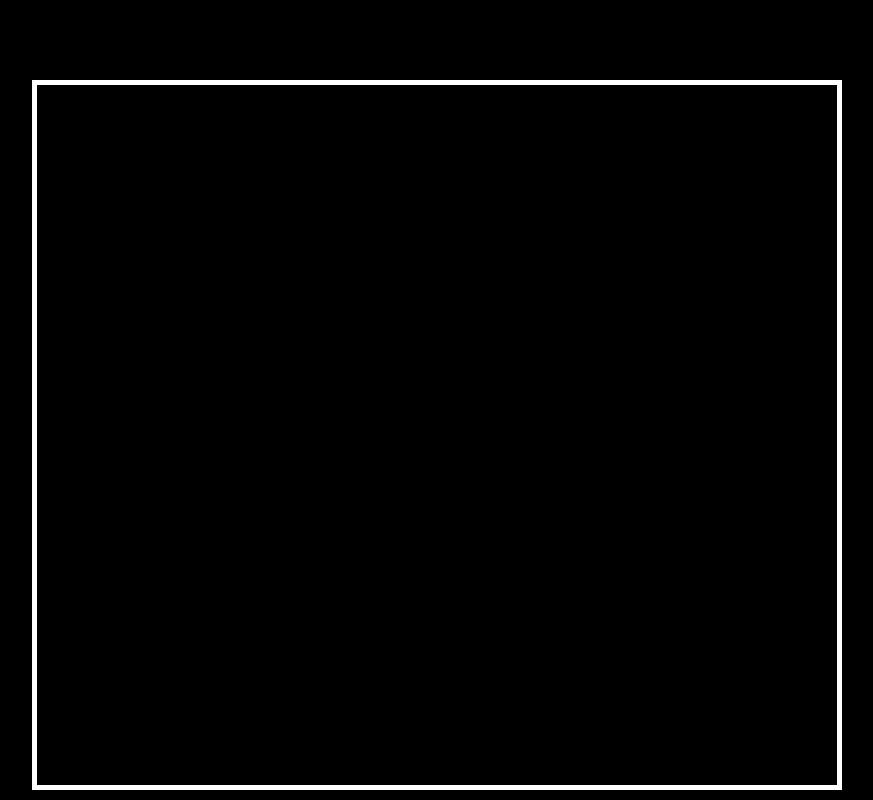
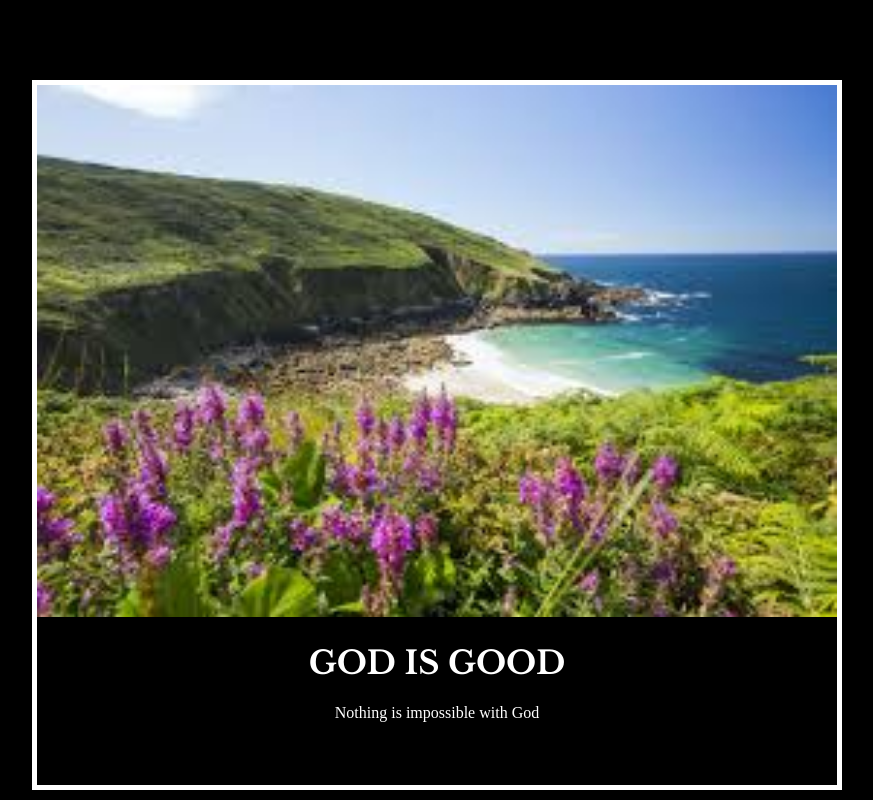
Before and after one commit to daltonfrancis43/Motivational-1, a plain HTML site: page index.html in a window 1280 px wide. Shown: the whole page, without its empty margins (292-1165 px from the left). Drawn offline with nearby package versions, Linux system fonts and the light colour scheme.

Commit message:
Add files via upload

```diff
--- a/index.html
+++ b/index.html
@@ -1,7 +1,7 @@
 <!DOCTYPE html>
 <html lang="en">
   <head>
-    <meta charset="utf-8">
+    <meta charset="UTF-8">
     <title>Motivational Post</title>
     <link rel="stylesheet" href="./style.css">
     <link rel="preconnect" href="https://fonts.googleapis.com">
@@ -10,7 +10,9 @@
   </head>
   <body>
     <div>
-      <h1></h1>
+      <img id="Pic" src="./assets/images/extra naturL beauty.jpeg" />
+      <h1 id="Heading">God is Good</h1>
+      <p id="Note">Nothing is impossible with God</p>
     </div>
   </body>
 </html>
```
